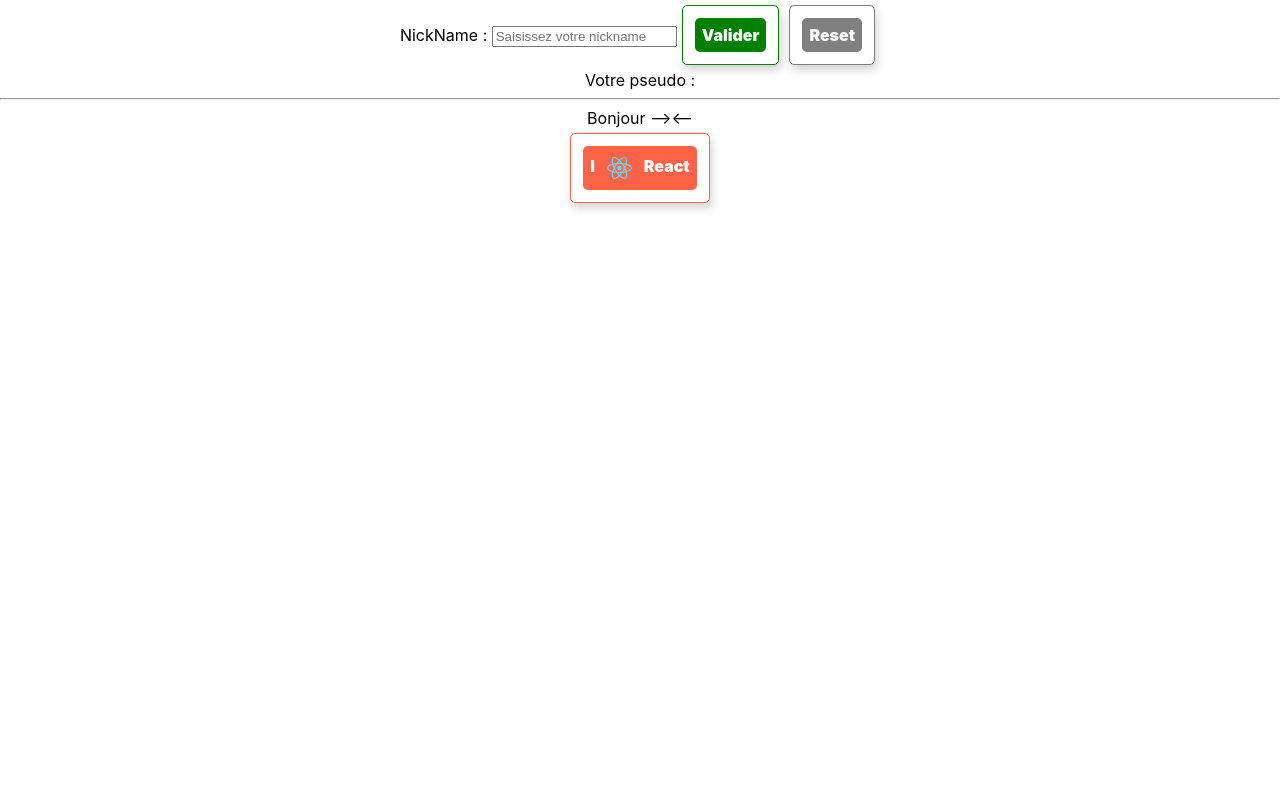
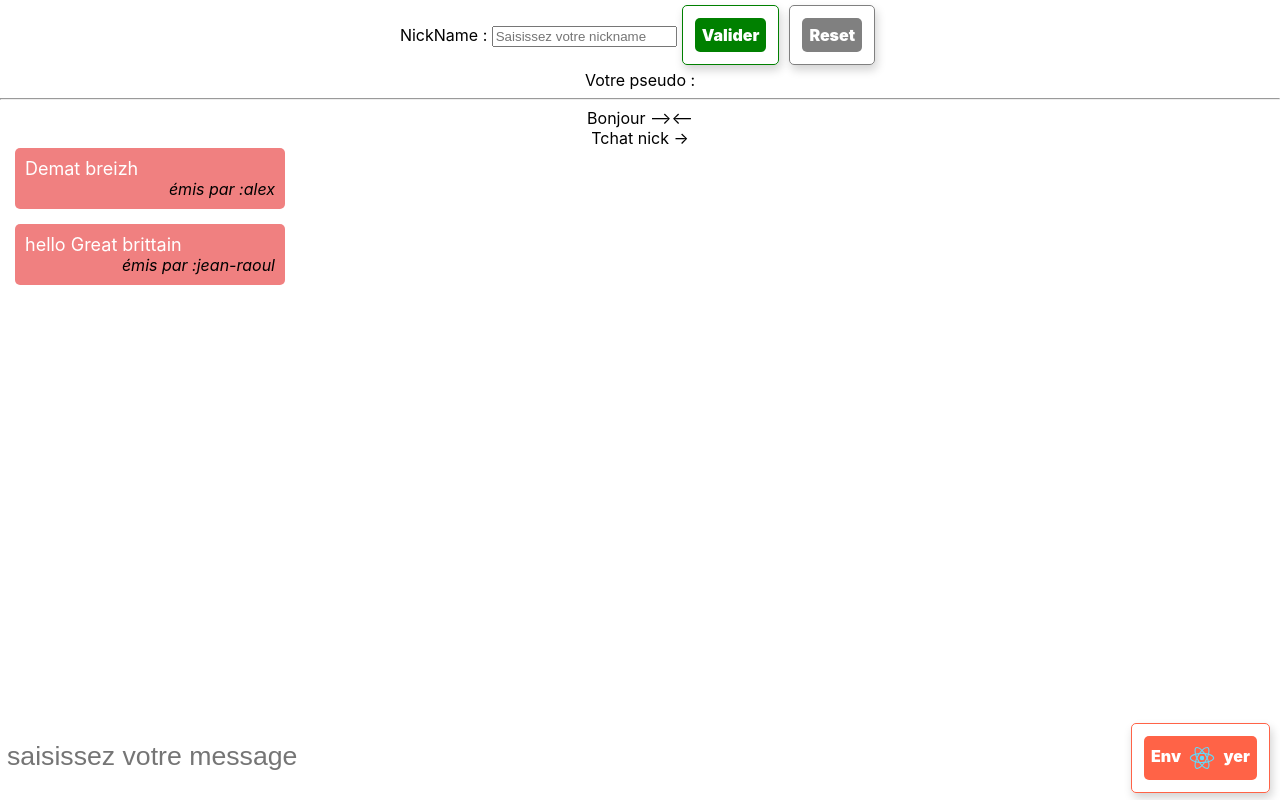
Before and after one commit to champix56/tjscv-20-07-06, a React (Create React App) app: page / in a window 1280 px wide. Built offline with nearby package versions, Linux system fonts and the light colour scheme.

Commit message:
update du tchat et du reader

```diff
--- /dev/null
+++ b/db/db.json
@@ -0,0 +1,28 @@
+{
+    "messages": [
+        {
+            "id":0,
+            "userId": 0,
+            "message": "Demat breizh",
+            "heure":"20-07-07 11:29:00"
+        },
+        {
+            "id":1,
+            "userId": 1,
+            "message": "Hello Great brittain",
+            "heure":"20-07-07 11:29:01"
+        }
+    ],
+    "users":[
+        {
+            "id":0,
+            "nickname":"alex",
+            "img":"bob.jpg"
+        },
+        {
+            "id":1,
+            "nickname":"jean-raoul du cable",
+            "img":"jr.jpg"
+        }
+    ]
+}
--- a/src/App.js
+++ b/src/App.js
@@ -1,7 +1,8 @@
 import React from 'react';
 import './App.css';
-import Button from './components/Button/Button';
+// import Button from './components/UIComponents/Button/Button';
 import NicknameForm from './components/NicknameForm/NicknameForm';
+import Tchat from './components/FeatureComponents/Tchat/Tchat';
 class App extends React.Component {
   constructor(props) {
     super(props);
@@ -17,11 +18,12 @@ class App extends React.Component {
         <hr />
       Bonjour --&gt;{this.state.nickname}&lt;--
       <br/>
-        <Button onClick={this.buttonClick} bgColor="tomato">
+      <Tchat nickname={this.state.nickname}/>
+        {/* <Button onClick={this.buttonClick} bgColor="tomato">
           <div>
             I <img src="/img/logo.svg" alt="logo react" /> React
           </div>
-        </Button>
+        </Button> */}
       </div>
     );
   }
--- /dev/null
+++ b/src/components/FeatureComponents/Tchat/Tchat.css
@@ -0,0 +1,3 @@
+.Tchat{
+    height: calc(100vh - 190px);
+}
--- /dev/null
+++ b/src/components/FeatureComponents/Tchat/Tchat.jsx
@@ -0,0 +1,27 @@
+import React, { Component } from 'react';
+import PropTypes from 'prop-types';
+import TchatReader from '../TchatReader/TchatReader';
+import TchatSender from '../TchatSender/TchatSender';
+import  './Tchat.css';
+class Tchat extends Component {
+  constructor(props) {
+    super(props);
+    this.state = {};
+  }
+  render() {
+    const { nickname } = this.props;
+    return (
+      <div className="Tchat">
+      Tchat nick -&gt;{this.props.nickname}
+        <TchatReader nickname={nickname} />
+        <TchatSender nickname={nickname} />
+      </div>
+    );
+  }
+}
+
+Tchat.propTypes = {
+  nickname: PropTypes.string,
+};
+
+export default Tchat;
--- /dev/null
+++ b/src/components/FeatureComponents/TchatReader/TchatReader.css
@@ -0,0 +1,20 @@
+.TchatReader{
+    height: calc(100vh - 230px);
+}
+.TchatMessage{
+    border-radius:5px ;
+    background-color: lightcoral;
+    width: max-content;
+    max-width: 55%;
+    padding:10px;
+    margin-bottom:15px;
+    margin-left:15px;
+    display: inline-block;
+    color: white;
+    font-size: large;
+    min-width: 250px;
+}
+.mine{
+    background-color: lightseagreen;
+    margin-right: 15px;
+}
--- /dev/null
+++ b/src/components/FeatureComponents/TchatReader/TchatReader.jsx
@@ -0,0 +1,35 @@
+import React from 'react';
+import PropTypes from 'prop-types';
+// import  './TchatReader.css';
+import './TchatReader.css'
+const TchatReader = (props) => (
+  <div className="TchatReader">
+    <TchatMessage message={{ userId: "alex", message: "Demat breizh" }} nickname={props.nickname} />
+    <TchatMessage message={{ userId: "jean-raoul", message: "hello Great brittain" }} nickname={props.nickname} />
+  </div>
+);
+
+TchatReader.propTypes = {
+  nickname: PropTypes.string,
+};
+
+export const TchatMessage = (props) => {
+  const isMine = props.nickname === props.message.userId;
+  return (
+    <div style={{ textAlign: (isMine ? 'right' : 'left') }}>
+      {/* <div className={styles.TchatMessage + (isMine ? " " + styles.mine : "")} >Message</div> */}
+      <div className={"TchatMessage"+(isMine ? " mine":"") } >
+      {props.message.message}
+      <div style={{color:'black',fontSize:'12pt',textAlign:'right',fontStyle:'italic'}}>émis par :{props.message.userId}</div>
+      </div>
+    </div>
+  );
+}
+
+TchatMessage.propTypes = {
+  message: PropTypes.object,
+  nickname: PropTypes.string,
+
+};
+
+export default TchatReader;
--- /dev/null
+++ b/src/components/FeatureComponents/TchatSender/TchatSender.css
@@ -0,0 +1,17 @@
+.TchatSender{
+    height: 80px;
+   }
+.TchatSender input{
+    position: absolute;
+    left: 5px;
+    width :calc(100vw - 180px);
+    height: 45px;
+    font-size: 20pt;
+    margin-top: 15px;
+    border: none;
+    outline: none;
+}
+.TchatSender>form>*:not(input){
+    position: absolute;
+    right: 5px;
+}
--- /dev/null
+++ b/src/components/FeatureComponents/TchatSender/TchatSender.jsx
@@ -0,0 +1,18 @@
+import React from 'react';
+import PropTypes from 'prop-types';
+import Button from '../../UIComponents/Button/Button';
+import  './TchatSender.css';
+const TchatSender = props => (
+  <div className="TchatSender">
+    <form>
+      <input type="text" name="messageOutbox" placeholder="saisissez votre message" />
+      <Button >Env<img src="/img/logo.svg" alt=""/>yer</Button>
+    </form>
+  </div>
+);
+
+TchatSender.propTypes = {
+  nickname: PropTypes.string,
+};
+
+export default TchatSender;
--- a/src/components/NicknameForm/NicknameForm.jsx
+++ b/src/components/NicknameForm/NicknameForm.jsx
@@ -1,7 +1,7 @@
 import React from 'react';
 import PropTypes from 'prop-types';
 import styles from './NicknameForm.module.scss';
-import Button from '../Button/Button';
+import Button from '../UIComponents/Button/Button';
 
 class NicknameForm extends React.Component {
   constructor(props) {
```
Also changed, not shown: src/components/UIComponents/Button/Button.jsx (renamed from src/components/Button/Button.jsx), src/components/UIComponents/Button/Button.module.scss (renamed from src/components/Button/Button.module.scss), 1 other file (tests, documents, lock files or other folders).
